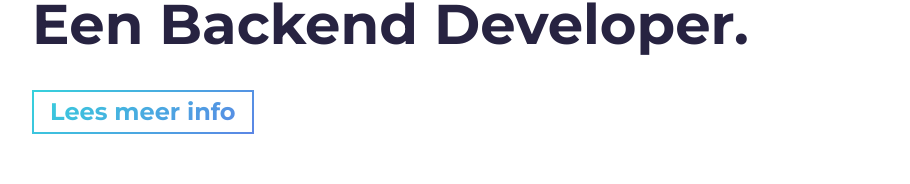
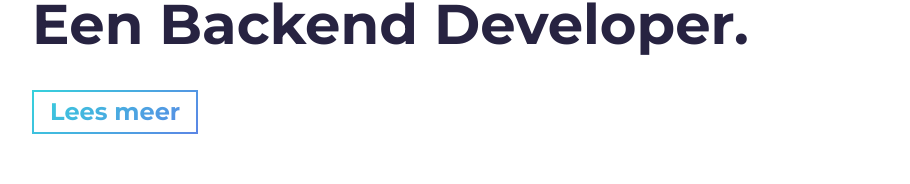
Before and after one commit to Lucas-van-Briemen/luclucyt.github.io, a plain HTML site: page index.html in a window 1280 px wide. Shown: the part 371-555 px from the top of the page, without its empty margins (53-963 px from the left). Drawn offline with Linux system fonts and the light colour scheme.

Commit message:
Update index.html

```diff
--- a/index.html
+++ b/index.html
@@ -58,7 +58,7 @@
 				Een Backend Developer.
 			</h1>
 			<p class="hero-cta">
-				<a class="cta-btn cta-btn--hero" href="#about">Lees meer info</a>
+				<a class="cta-btn cta-btn--hero" href="#about">Lees meer</a>
 			</p>
 		</section>
 		<a href="#about" class="scroll-down-link" aria-label="scroll-down">
```
